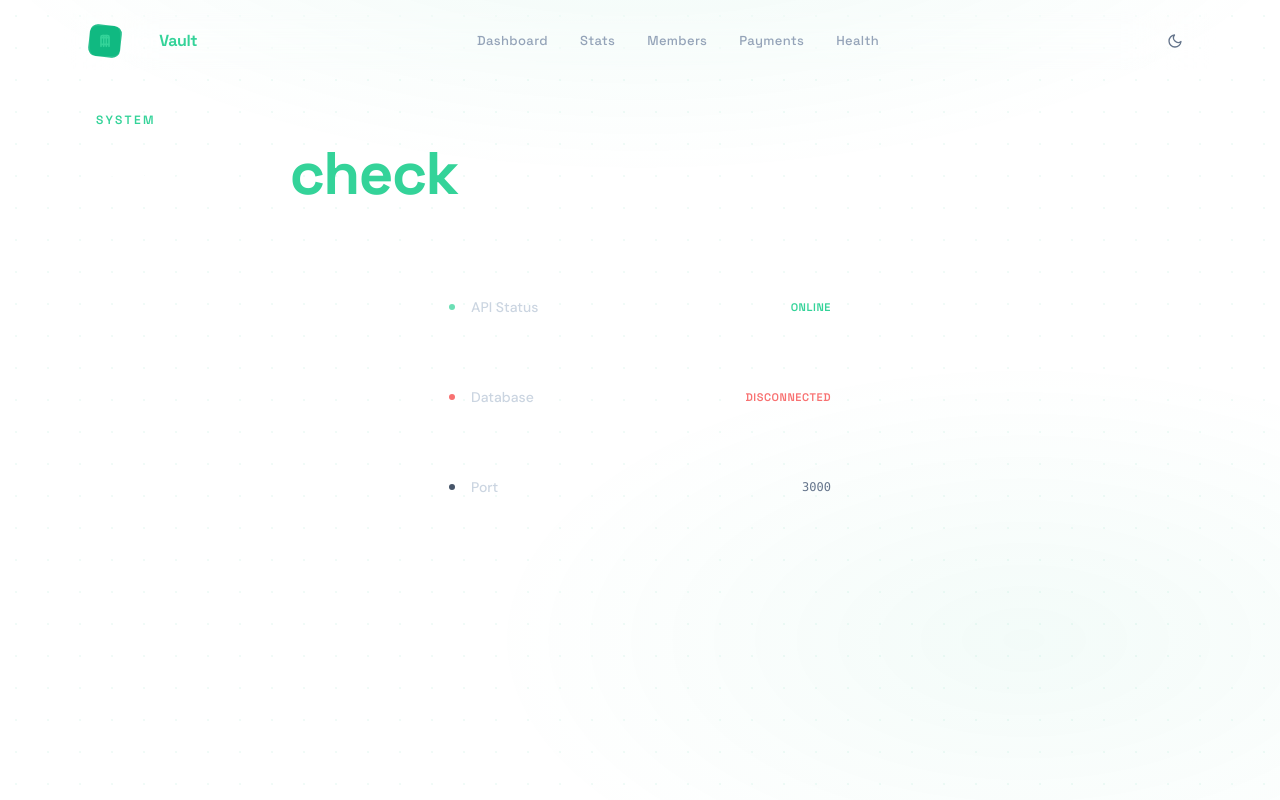
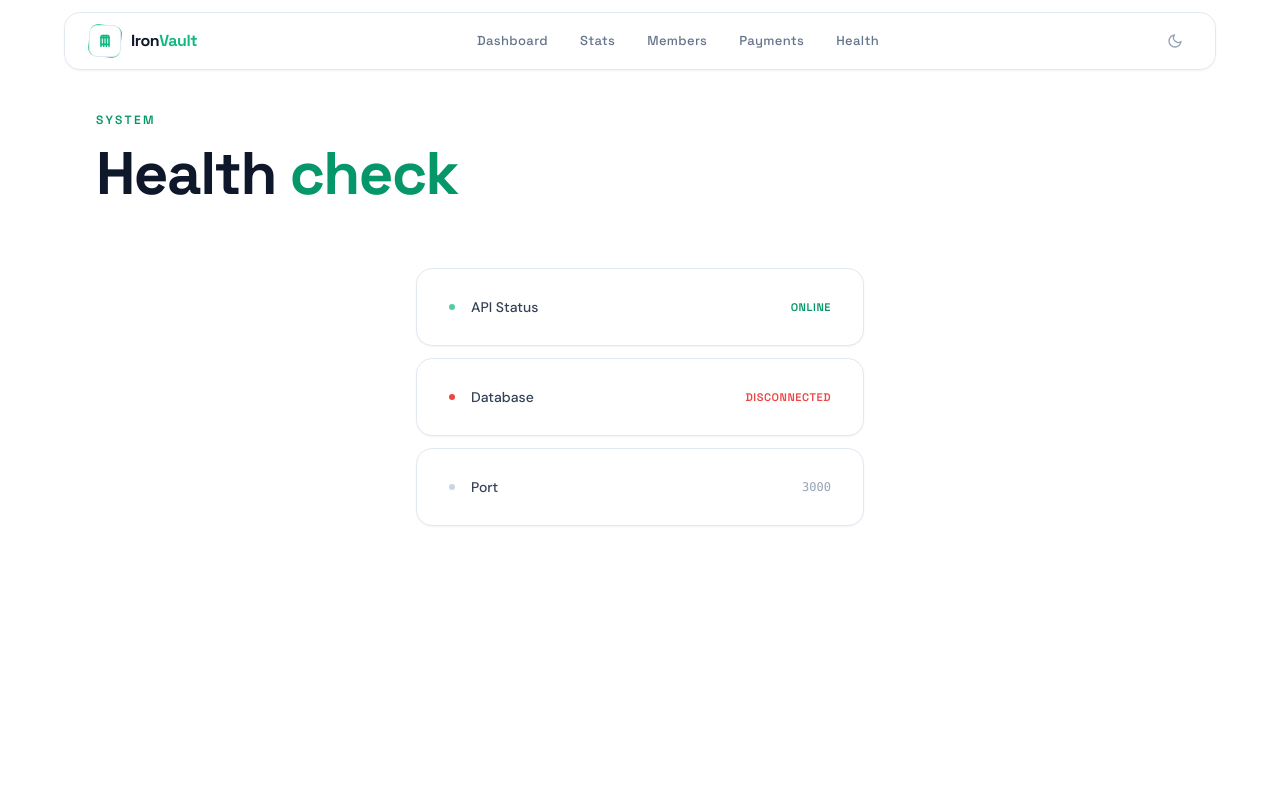
Before and after one commit to cesarpalaciodev/gym-bot-project, a FastAPI app: template dashboard/templates/health.html in a window 1280 px wide. Run offline with FastAPI, Linux system fonts and the light colour scheme; the template is opened without the code that fills it, so the values that code supplies are empty; some libraries are stand-ins or nearby versions.

Commit message:
fix: dark/light mode toggle working across all pages

```diff
--- a/dashboard/templates/base.html
+++ b/dashboard/templates/base.html
@@ -33,6 +33,8 @@
     </script>
     <style>
         .bg-grid { background-image: radial-gradient(circle, rgba(16,185,129,0.06) 1px, transparent 1px); background-size: 32px 32px; }
+        .dark .bg-grid { opacity: 1; } .bg-grid { opacity: 0; transition: opacity 0.5s; }
+        .dark .bg-glow, .dark .bg-glow2 { opacity: 1; } .bg-glow, .bg-glow2 { opacity: 0; transition: opacity 0.5s; }
         .bg-glow { background: radial-gradient(ellipse 80% 60% at 50% -20%, rgba(16,185,129,0.08), transparent 70%); }
         .bg-glow2 { background: radial-gradient(ellipse 60% 50% at 80% 80%, rgba(16,185,129,0.05), transparent 70%); }
         .line-clamp { overflow: hidden; display: -webkit-box; -webkit-box-orient: vertical; -webkit-line-clamp: 1; }
@@ -48,7 +50,7 @@
     </style>
     {% block head %}{% endblock %}
 </head>
-<body class="font-body bg-surface.DEFAULT text-slate-300 min-h-screen antialiased transition-colors duration-500 relative overflow-x-hidden">
+<body class="font-body bg-white dark:bg-surface.DEFAULT text-slate-700 dark:text-slate-300 min-h-screen antialiased transition-colors duration-500 relative overflow-x-hidden">
     <div class="fixed inset-0 bg-grid pointer-events-none z-0"></div>
     <div class="fixed inset-0 bg-glow pointer-events-none z-0"></div>
     <div class="fixed inset-0 bg-glow2 pointer-events-none z-0"></div>
@@ -56,51 +58,51 @@
     <!-- Navbar -->
     <nav class="fixed top-0 left-0 right-0 z-50">
         <div class="mx-3 mt-3 max-w-6xl xl:mx-auto">
-            <div class="bg-surface.200/70 backdrop-blur-2xl border border-white/5 rounded-2xl px-6">
+            <div class="bg-white/80 dark:bg-surface.200/70 backdrop-blur-2xl border border-slate-200 dark:border-white/5 rounded-2xl px-6 shadow-sm dark:shadow-none">
                 <div class="flex items-center justify-between h-14">
                     <a href="/" class="flex items-center gap-2.5 group">
                         <div class="relative w-8 h-8">
                             <div class="absolute inset-0 bg-brand-500 rounded-lg rotate-6 group-hover:rotate-12 transition-transform duration-500"></div>
-                            <div class="absolute inset-0 bg-surface.200 border border-white/10 rounded-lg flex items-center justify-center">
-                                <svg class="w-4 h-4 text-brand-400" viewBox="0 0 24 24" fill="none" stroke="currentColor" stroke-width="2.5" stroke-linecap="round" stroke-linejoin="round">
+                            <div class="absolute inset-0 bg-white dark:bg-surface.200 border border-slate-200 dark:border-white/10 rounded-lg flex items-center justify-center">
+                                <svg class="w-4 h-4 text-brand-500 dark:text-brand-400" viewBox="0 0 24 24" fill="none" stroke="currentColor" stroke-width="2.5" stroke-linecap="round" stroke-linejoin="round">
                                     <path d="M6.5 7h11"/><path d="M6.5 17h11"/><path d="M6 20V6a2 2 0 0 1 2-2h8a2 2 0 0 1 2 2v14"/><path d="M10 4v16"/><path d="M14 4v16"/>
                                 </svg>
                             </div>
                         </div>
                         <div class="leading-tight">
-                            <span class="font-heading text-base font-bold tracking-tight text-white">Iron</span><span class="font-heading text-base font-bold tracking-tight text-brand-400">Vault</span>
+                            <span class="font-heading text-base font-bold tracking-tight text-slate-900 dark:text-white">Iron</span><span class="font-heading text-base font-bold tracking-tight text-brand-500 dark:text-brand-400">Vault</span>
                         </div>
                     </a>
 
                     <div class="hidden lg:flex items-center gap-1">
-                        <a href="/" class="px-3.5 py-2 rounded-lg text-[13px] font-heading font-medium tracking-wide text-slate-400 hover:text-white hover:bg-white/5 transition-all duration-300">Dashboard</a>
-                        <a href="/dashboard/stats" class="px-3.5 py-2 rounded-lg text-[13px] font-heading font-medium tracking-wide text-slate-400 hover:text-white hover:bg-white/5 transition-all duration-300">Stats</a>
-                        <a href="/dashboard/members" class="px-3.5 py-2 rounded-lg text-[13px] font-heading font-medium tracking-wide text-slate-400 hover:text-white hover:bg-white/5 transition-all duration-300">Members</a>
-                        <a href="/dashboard/payments" class="px-3.5 py-2 rounded-lg text-[13px] font-heading font-medium tracking-wide text-slate-400 hover:text-white hover:bg-white/5 transition-all duration-300">Payments</a>
-                        <a href="/dashboard/health" class="px-3.5 py-2 rounded-lg text-[13px] font-heading font-medium tracking-wide text-slate-400 hover:text-white hover:bg-white/5 transition-all duration-300">Health</a>
+                        <a href="/" class="nav-link px-3.5 py-2 rounded-lg text-[13px] font-heading font-medium tracking-wide text-slate-500 dark:text-slate-400 hover:text-brand-600 dark:hover:text-white hover:bg-brand-50 dark:hover:bg-white/5 transition-all duration-300">Dashboard</a>
+                        <a href="/dashboard/stats" class="nav-link px-3.5 py-2 rounded-lg text-[13px] font-heading font-medium tracking-wide text-slate-500 dark:text-slate-400 hover:text-brand-600 dark:hover:text-white hover:bg-brand-50 dark:hover:bg-white/5 transition-all duration-300">Stats</a>
+                        <a href="/dashboard/members" class="nav-link px-3.5 py-2 rounded-lg text-[13px] font-heading font-medium tracking-wide text-slate-500 dark:text-slate-400 hover:text-brand-600 dark:hover:text-white hover:bg-brand-50 dark:hover:bg-white/5 transition-all duration-300">Members</a>
+                        <a href="/dashboard/payments" class="nav-link px-3.5 py-2 rounded-lg text-[13px] font-heading font-medium tracking-wide text-slate-500 dark:text-slate-400 hover:text-brand-600 dark:hover:text-white hover:bg-brand-50 dark:hover:bg-white/5 transition-all duration-300">Payments</a>
+                        <a href="/dashboard/health" class="nav-link px-3.5 py-2 rounded-lg text-[13px] font-heading font-medium tracking-wide text-slate-500 dark:text-slate-400 hover:text-brand-600 dark:hover:text-white hover:bg-brand-50 dark:hover:bg-white/5 transition-all duration-300">Health</a>
                     </div>
 
                     <div class="flex items-center gap-2">
-                        <button id="theme-toggle" class="w-8 h-8 flex items-center justify-center rounded-lg text-slate-500 hover:text-slate-300 hover:bg-white/5 transition-all duration-300 cursor-pointer" aria-label="Toggle theme">
+                        <button id="theme-toggle" class="w-8 h-8 flex items-center justify-center rounded-lg text-slate-400 dark:text-slate-500 hover:text-slate-600 dark:hover:text-slate-300 hover:bg-slate-100 dark:hover:bg-white/5 transition-all duration-300 cursor-pointer" aria-label="Toggle theme">
                             <svg id="theme-sun" class="w-4 h-4 hidden" viewBox="0 0 24 24" fill="none" stroke="currentColor" stroke-width="2" stroke-linecap="round" stroke-linejoin="round"><circle cx="12" cy="12" r="5"/><path d="M12 1v2"/><path d="M12 21v2"/><path d="M4.22 4.22l1.42 1.42"/><path d="M18.36 18.36l1.42 1.42"/><path d="M1 12h2"/><path d="M21 12h2"/><path d="M4.22 19.78l1.42-1.42"/><path d="M18.36 5.64l1.42-1.42"/></svg>
                             <svg id="theme-moon" class="w-4 h-4" viewBox="0 0 24 24" fill="none" stroke="currentColor" stroke-width="2" stroke-linecap="round" stroke-linejoin="round"><path d="M21 12.79A9 9 0 1 1 11.21 3 7 7 0 0 0 21 12.79z"/></svg>
                         </button>
-                        <button id="mobile-menu-btn" class="lg:hidden w-8 h-8 flex items-center justify-center rounded-lg text-slate-400 hover:text-white cursor-pointer" aria-label="Menu">
+                        <button id="mobile-menu-btn" class="lg:hidden w-8 h-8 flex items-center justify-center rounded-lg text-slate-500 dark:text-slate-400 hover:text-slate-700 dark:hover:text-white cursor-pointer" aria-label="Menu">
                             <svg class="w-4.5 h-4.5" viewBox="0 0 24 24" fill="none" stroke="currentColor" stroke-width="2" stroke-linecap="round" stroke-linejoin="round"><path d="M4 6h16"/><path d="M4 12h16"/><path d="M4 18h16"/></svg>
                         </button>
                         {% if admin %}
-                        <a href="/logout" class="hidden sm:flex text-[11px] font-heading font-semibold tracking-widest uppercase text-slate-500 hover:text-red-400 transition-colors duration-300 ml-2 cursor-pointer">Exit</a>
+                        <a href="/logout" class="hidden sm:flex text-[11px] font-heading font-semibold tracking-widest uppercase text-slate-400 dark:text-slate-500 hover:text-red-500 dark:hover:text-red-400 transition-colors duration-300 ml-2 cursor-pointer">Exit</a>
                         {% endif %}
                     </div>
                 </div>
-                <div id="mobile-menu" class="hidden lg:hidden border-t border-white/5 py-4 space-y-1">
-                    <a href="/" class="block px-3 py-2.5 text-sm text-slate-400 hover:text-white font-heading">Dashboard</a>
-                    <a href="/dashboard/stats" class="block px-3 py-2.5 text-sm text-slate-400 hover:text-white font-heading">Stats</a>
-                    <a href="/dashboard/members" class="block px-3 py-2.5 text-sm text-slate-400 hover:text-white font-heading">Members</a>
-                    <a href="/dashboard/payments" class="block px-3 py-2.5 text-sm text-slate-400 hover:text-white font-heading">Payments</a>
-                    <a href="/dashboard/health" class="block px-3 py-2.5 text-sm text-slate-400 hover:text-white font-heading">Health</a>
+                <div id="mobile-menu" class="hidden lg:hidden border-t border-slate-200 dark:border-white/5 py-4 space-y-1">
+                    <a href="/" class="block px-3 py-2.5 text-sm text-slate-600 dark:text-slate-400 hover:text-brand-600 dark:hover:text-white font-heading">Dashboard</a>
+                    <a href="/dashboard/stats" class="block px-3 py-2.5 text-sm text-slate-600 dark:text-slate-400 hover:text-brand-600 dark:hover:text-white font-heading">Stats</a>
+                    <a href="/dashboard/members" class="block px-3 py-2.5 text-sm text-slate-600 dark:text-slate-400 hover:text-brand-600 dark:hover:text-white font-heading">Members</a>
+                    <a href="/dashboard/payments" class="block px-3 py-2.5 text-sm text-slate-600 dark:text-slate-400 hover:text-brand-600 dark:hover:text-white font-heading">Payments</a>
+                    <a href="/dashboard/health" class="block px-3 py-2.5 text-sm text-slate-600 dark:text-slate-400 hover:text-brand-600 dark:hover:text-white font-heading">Health</a>
                     {% if admin %}
-                    <a href="/logout" class="block px-3 py-2.5 text-sm text-red-400 hover:text-red-300 font-heading">Exit</a>
+                    <a href="/logout" class="block px-3 py-2.5 text-sm text-red-500 dark:text-red-400 hover:text-red-600 dark:hover:text-red-300 font-heading">Exit</a>
                     {% endif %}
                 </div>
             </div>
@@ -125,8 +127,8 @@
             const path = window.location.pathname;
             document.querySelectorAll('nav a[href]').forEach(l => {
                 const h = l.getAttribute('href');
-                if (h !== '/' && path.startsWith(h)) { l.classList.add('text-white'); l.classList.remove('text-slate-400'); }
-                if (h === '/' && path === '/') { l.classList.add('text-white'); l.classList.remove('text-slate-400'); }
+                if (h !== '/' && path.startsWith(h)) { l.classList.add('text-brand-600','dark:text-brand-400'); }
+                if (h === '/' && path === '/') { l.classList.add('text-brand-600','dark:text-brand-400'); }
             });
             document.getElementById('mobile-menu-btn').addEventListener('click', () => {
                 document.getElementById('mobile-menu').classList.toggle('hidden');
--- a/dashboard/templates/health.html
+++ b/dashboard/templates/health.html
@@ -4,37 +4,37 @@
 
 {% block content %}
 <div class="mb-16">
-    <p class="text-brand-400 text-xs font-heading font-semibold tracking-[0.2em] uppercase mb-4">System</p>
-    <h1 class="font-heading text-[2.75rem] sm:text-6xl font-bold text-white leading-[1.05] tracking-tight">
-        Health <span class="text-brand-400">check</span>
+    <p class="text-brand-600 dark:text-brand-400 text-xs font-heading font-semibold tracking-[0.2em] uppercase mb-4">System</p>
+    <h1 class="font-heading text-[2.75rem] sm:text-6xl font-bold text-slate-900 dark:text-white leading-[1.05] tracking-tight">
+        Health <span class="text-brand-600 dark:text-brand-400">check</span>
     </h1>
 </div>
 
 <div class="max-w-md mx-auto space-y-3">
-    <div class="bg-surface.100 border border-white/[0.06] rounded-2xl px-8 py-7 flex items-center justify-between hover:border-brand-500/10 transition-all duration-500">
+    <div class="bg-white dark:bg-surface.100 border border-slate-200 dark:border-white/[0.06] rounded-2xl px-8 py-7 flex items-center justify-between shadow-sm dark:shadow-none">
         <div class="flex items-center gap-4">
-            <span class="w-1.5 h-1.5 rounded-full bg-brand-400 animate-glow"></span>
-            <span class="text-sm font-medium text-slate-300">API Status</span>
+            <span class="w-1.5 h-1.5 rounded-full bg-brand-500 animate-glow"></span>
+            <span class="text-sm font-medium text-slate-700 dark:text-slate-300">API Status</span>
         </div>
-        <span class="text-[11px] font-heading font-semibold tracking-wider uppercase text-brand-400">Online</span>
+        <span class="text-[11px] font-heading font-semibold tracking-wider uppercase text-brand-600 dark:text-brand-400">Online</span>
     </div>
-    <div class="bg-surface.100 border border-white/[0.06] rounded-2xl px-8 py-7 flex items-center justify-between hover:border-brand-500/10 transition-all duration-500">
+    <div class="bg-white dark:bg-surface.100 border border-slate-200 dark:border-white/[0.06] rounded-2xl px-8 py-7 flex items-center justify-between shadow-sm dark:shadow-none">
         <div class="flex items-center gap-4">
-            <span class="w-1.5 h-1.5 rounded-full {% if db_status == 'connected' %}bg-brand-400 animate-glow{% else %}bg-red-400{% endif %}"></span>
-            <span class="text-sm font-medium text-slate-300">Database</span>
+            <span class="w-1.5 h-1.5 rounded-full {% if db_status == 'connected' %}bg-brand-500 animate-glow{% else %}bg-red-500{% endif %}"></span>
+            <span class="text-sm font-medium text-slate-700 dark:text-slate-300">Database</span>
         </div>
         {% if db_status == "connected" %}
-        <span class="text-[11px] font-heading font-semibold tracking-wider uppercase text-brand-400">Connected</span>
+        <span class="text-[11px] font-heading font-semibold tracking-wider uppercase text-brand-600 dark:text-brand-400">Connected</span>
         {% else %}
-        <span class="text-[11px] font-heading font-semibold tracking-wider uppercase text-red-400">Disconnected</span>
+        <span class="text-[11px] font-heading font-semibold tracking-wider uppercase text-red-500 dark:text-red-400">Disconnected</span>
         {% endif %}
     </div>
-    <div class="bg-surface.100 border border-white/[0.06] rounded-2xl px-8 py-7 flex items-center justify-between">
+    <div class="bg-white dark:bg-surface.100 border border-slate-200 dark:border-white/[0.06] rounded-2xl px-8 py-7 flex items-center justify-between shadow-sm dark:shadow-none">
         <div class="flex items-center gap-4">
-            <span class="w-1.5 h-1.5 rounded-full bg-slate-600"></span>
-            <span class="text-sm font-medium text-slate-300">Port</span>
+            <span class="w-1.5 h-1.5 rounded-full bg-slate-300 dark:bg-slate-600"></span>
+            <span class="text-sm font-medium text-slate-700 dark:text-slate-300">Port</span>
         </div>
-        <span class="text-xs font-mono text-slate-500">{{ port or '3000' }}</span>
+        <span class="text-xs font-mono text-slate-400 dark:text-slate-500">{{ port or '3000' }}</span>
     </div>
 </div>
 {% endblock %}
```
Also changed, not shown: dashboard/templates/index.html (+36 -40 lines), dashboard/templates/login.html (+12 -19 lines), dashboard/templates/members.html (+12 -12 lines), dashboard/templates/payments.html (+14 -14 lines), dashboard/templates/stats.html (+21 -21 lines).
